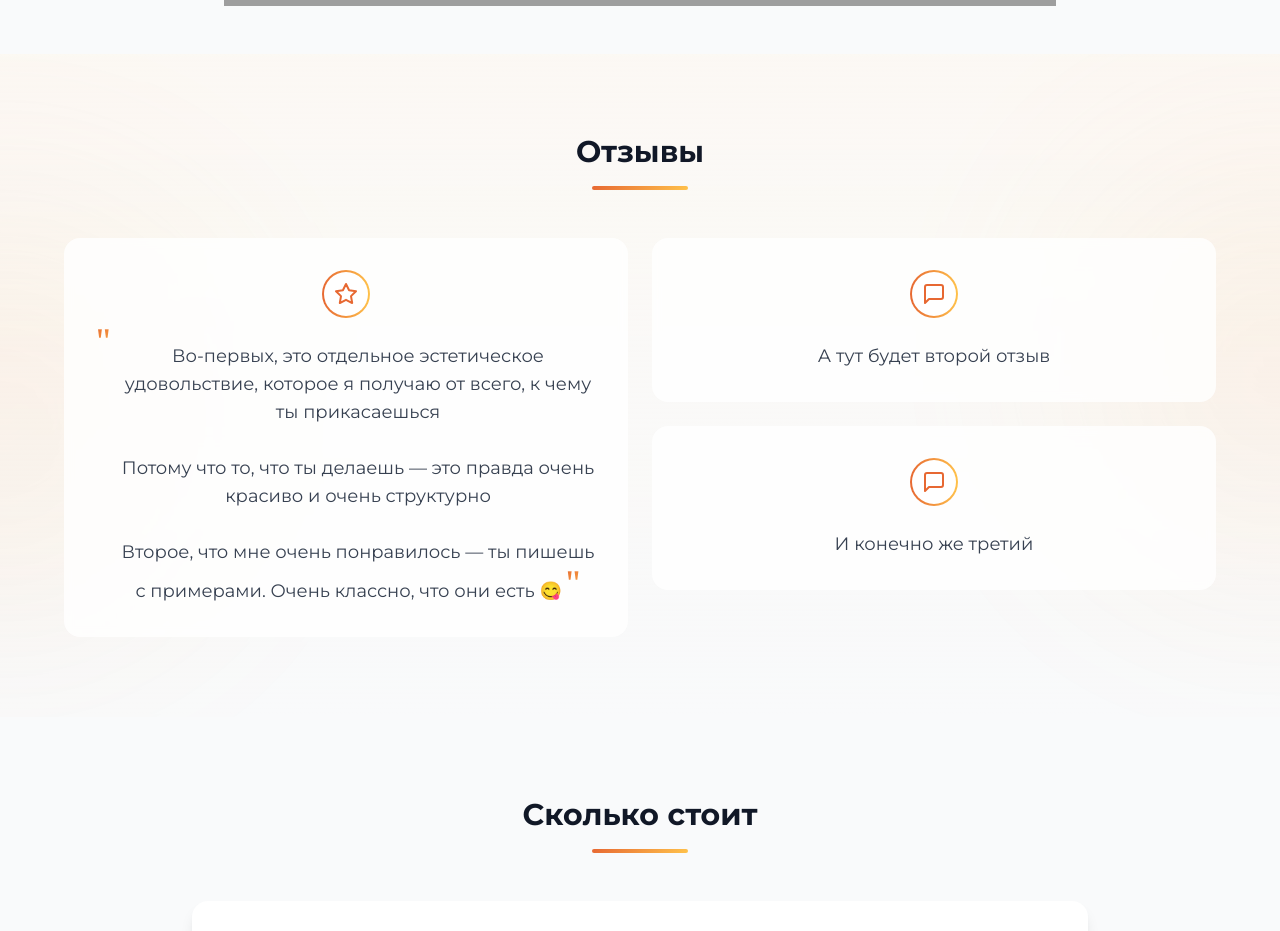
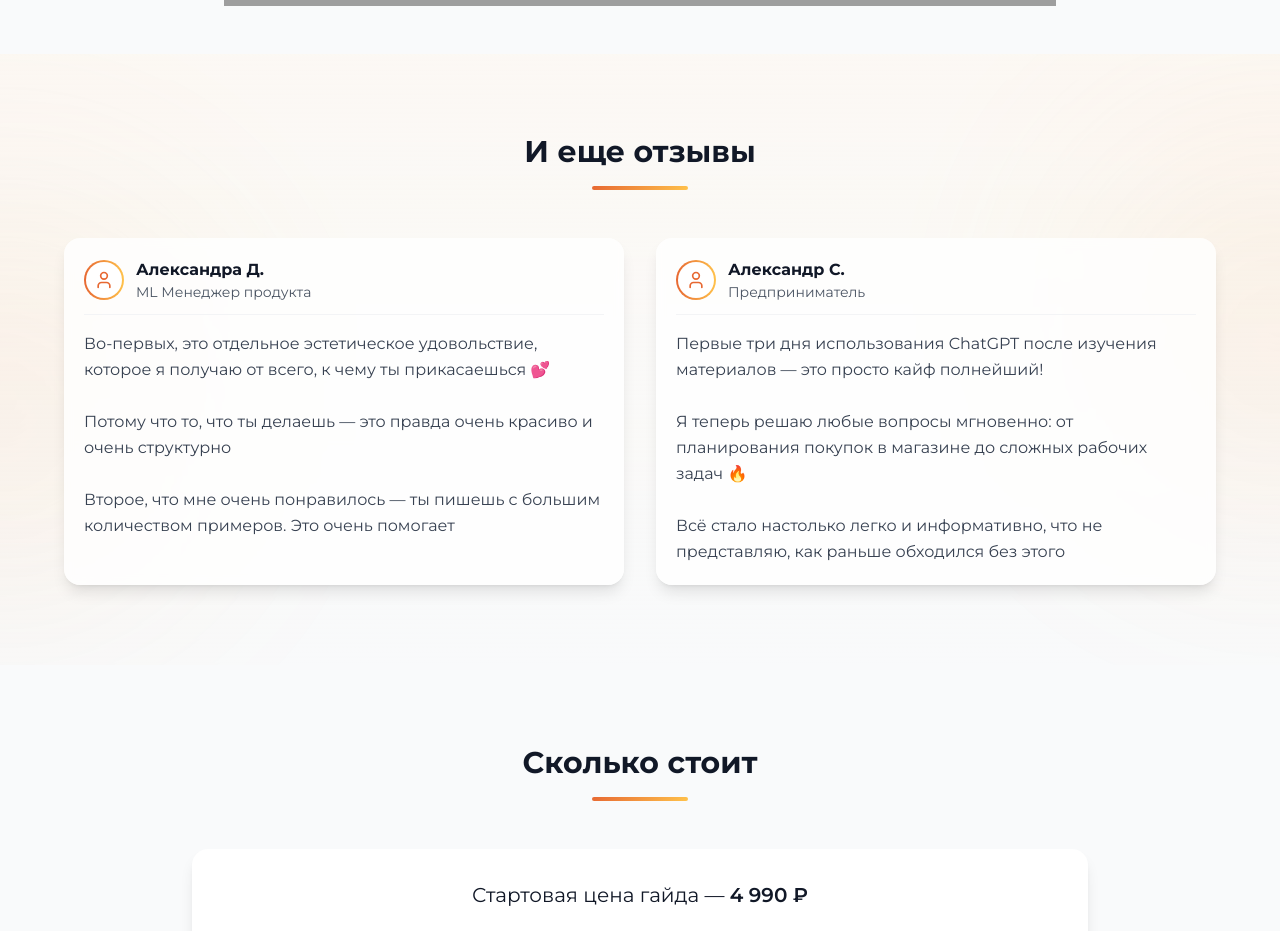
Before and after one commit to RaiconY/aiLanding, a React (Vite) app: page / in a window 1280 px wide. Shown: the part 9300-10231 px from the top of the page. Built offline with nearby package versions, Linux system fonts and the light colour scheme; grey boxes are pictures that could not be loaded.

Commit message:
Updated Testimonials.tsx

```diff
--- a/src/components/Testimonials.tsx
+++ b/src/components/Testimonials.tsx
@@ -1,20 +1,18 @@
 import React from 'react';
-import { MessageSquare, Star } from 'lucide-react';
+import { MessageCircle, User } from 'lucide-react';
 import SectionTitle from './SectionTitle';
 
-const Testimonials: React.FC = () => {
+const UpdatedTestimonials: React.FC = () => {
   const testimonials = [
     {
-      text: "Во-первых, это отдельное эстетическое удовольствие, которое я получаю от всего, к чему ты прикасаешься\n\nПотому что то, что ты делаешь — это правда очень красиво и очень структурно\n\nВторое, что мне очень понравилось — ты пишешь с примерами. Очень классно, что они есть 😋",
-      author: ""
+      text: "Во-первых, это отдельное эстетическое удовольствие, которое я получаю от всего, к чему ты прикасаешься 💕\n\nПотому что то, что ты делаешь — это правда очень красиво и очень структурно\n\nВторое, что мне очень понравилось — ты пишешь с большим количеством примеров. Это очень помогает",
+      name: "Александра Д.",
+      position: "ML Менеджер продукта"
     },
     {
-      text: "А тут будет второй отзыв",
-      author: ""
-    },
-    {
-      text: "И конечно же третий",
-      author: ""
+      text: "Первые три дня использования ChatGPT после изучения материалов — это просто кайф полнейший!\n\nЯ теперь решаю любые вопросы мгновенно: от планирования покупок в магазине до сложных рабочих задач 🔥\n\nВсё стало настолько легко и информативно, что не представляю, как раньше обходился без этого",
+      name: "Александр С.",
+      position: "Предприниматель"
     }
   ];
 
@@ -26,135 +24,51 @@ const Testimonials: React.FC = () => {
       <div className="absolute bottom-1/4 right-0 w-96 h-96 bg-gradient-to-l from-[#E76832] to-[#FFC24B] rounded-full filter blur-[128px] opacity-10 translate-x-1/2" />
 
       <div className="container mx-auto max-w-6xl relative z-10">
-        <SectionTitle title="Отзывы" />
+        <SectionTitle title="И еще отзывы" />
 
-        <div className="grid grid-cols-1 md:grid-cols-2 gap-6">
-          {/* Первый отзыв - слева */}
+        <div className="grid grid-cols-1 md:grid-cols-2 gap-6 lg:gap-8">
+          {testimonials.map((testimonial, index) => (
             <div
-            className="group bg-white/80 backdrop-blur-sm rounded-xl sm:rounded-2xl p-4 sm:p-6 md:p-8 transition-all duration-500 hover:shadow-2xl relative"
+              key={index}
+              className="group bg-white/80 backdrop-blur-sm rounded-xl sm:rounded-2xl p-4 md:p-5 transition-all duration-500 transform hover:scale-[1.02] hover:shadow-2xl shadow-lg animate-scale-in relative"
+              style={{ animationDelay: `${index * 150}ms` }}
             >
               {/* Gradient border on hover */}
               <div className="absolute inset-0 rounded-xl sm:rounded-2xl bg-gradient-to-r from-[#E76832] to-[#FFC24B] opacity-0 group-hover:opacity-100 transition-opacity duration-500" style={{ padding: '2px' }}>
                 <div className="h-full w-full bg-white/80 backdrop-blur-sm rounded-xl sm:rounded-2xl" />
               </div>
 
-            <div className="relative flex flex-col items-center text-center gap-6">
-              <div
-                className="w-12 h-12 rounded-full flex items-center justify-center transform group-hover:rotate-12 transition-all duration-500 bg-gradient-to-r from-[#E76832] to-[#FFC24B] p-[2px]"
-              >
+              <div className="relative flex flex-col h-full">
+                {/* Author info at the top */}
+                <div className="flex items-center gap-3 mb-4 pb-3 border-b border-gray-100">
+                  <div className="w-10 h-10 rounded-full flex items-center justify-center bg-gradient-to-r from-[#E76832] to-[#FFC24B] p-[2px] transform group-hover:rotate-12 transition-all duration-500">
                     <div className="w-full h-full rounded-full bg-white flex items-center justify-center">
-                  <Star className="h-6 w-6 text-[#E76832]" />
+                      <User className="h-5 w-5 text-[#E76832]" />
                     </div>
                   </div>
 
-              <div className="space-y-4">
-                <div
-                  className="relative text-sm sm:text-base md:text-lg text-gray-700 leading-relaxed whitespace-pre-line pl-6"
-                  style={{
-                    position: 'relative'
-                  }}
-                >
-                  <span
-                    className="absolute top-0 left-0 text-4xl font-serif text-orange-300 leading-none"
-                    style={{
-                      transform: 'translateY(-50%)',
-                      background: 'linear-gradient(135deg, #E76832 0%, #FFC24B 100%)',
-                      WebkitBackgroundClip: 'text',
-                      WebkitTextFillColor: 'transparent',
-                    }}
-                  >
-                    "
-                  </span>
-                  {testimonials[0].text}
-                  <span
-                    className="inline-block ml-1 text-4xl font-serif text-orange-300 leading-none"
-                    style={{
-                      background: 'linear-gradient(135deg, #E76832 0%, #FFC24B 100%)',
-                      WebkitBackgroundClip: 'text',
-                      WebkitTextFillColor: 'transparent',
-                    }}
-                  >
-                    "
-                  </span>
-                </div>
-
-                {testimonials[0].author && (
-                  <p className="text-xs sm:text-sm text-gray-600 font-medium mt-4">{testimonials[0].author}</p>
-                )}
-              </div>
+                  <div>
+                    <h3 className="font-bold text-gray-900 text-base">{testimonial.name}</h3>
+                    <p className="text-gray-600 text-sm">{testimonial.position}</p>
                   </div>
                 </div>
 
-          {/* Второй и третий отзывы - справа, друг под другом */}
-          <div className="flex flex-col gap-6">
-            {testimonials.slice(1).map((testimonial, index) => (
-              <div
-                key={index}
-                className="group bg-white/80 backdrop-blur-sm rounded-xl sm:rounded-2xl p-4 sm:p-6 md:p-8 transition-all duration-500 hover:shadow-2xl relative"
-              >
-                {/* Gradient border on hover */}
-                <div className="absolute inset-0 rounded-xl sm:rounded-2xl bg-gradient-to-r from-[#E76832] to-[#FFC24B] opacity-0 group-hover:opacity-100 transition-opacity duration-500" style={{ padding: '2px' }}>
-                  <div className="h-full w-full bg-white/80 backdrop-blur-sm rounded-xl sm:rounded-2xl" />
+                {/* Content */}
+                <div className="flex flex-col h-full">
+                  {/* Testimonial text */}
+                  <div className="flex-1">
+                    <p className="text-gray-700 leading-relaxed text-base whitespace-pre-line">
+                      {testimonial.text}
+                    </p>
                   </div>
-
-                <div className="relative flex flex-col items-center text-center gap-6">
-                  <div
-                    className="w-12 h-12 rounded-full flex items-center justify-center transform group-hover:rotate-12 transition-all duration-500 bg-gradient-to-r from-[#E76832] to-[#FFC24B] p-[2px]"
-                  >
-                    <div className="w-full h-full rounded-full bg-white flex items-center justify-center">
-                      <MessageSquare className="h-6 w-6 text-[#E76832]" />
-                    </div>
-                  </div>
-
-                  <div className="space-y-4">
-                    {!testimonial.text.includes("тут будет") && !testimonial.text.includes("конечно же") ? (
-                      <div
-                        className="relative text-sm sm:text-base md:text-lg text-gray-700 leading-relaxed whitespace-pre-line pl-6"
-                        style={{
-                          position: 'relative'
-                        }}
-                      >
-                        <span
-                          className="absolute top-0 left-0 text-4xl font-serif text-orange-300 leading-none"
-                          style={{
-                            transform: 'translateY(-50%)',
-                            background: 'linear-gradient(135deg, #E76832 0%, #FFC24B 100%)',
-                            WebkitBackgroundClip: 'text',
-                            WebkitTextFillColor: 'transparent',
-                          }}
-                        >
-                          "
-                        </span>
-                        {testimonial.text}
-                        <span
-                          className="inline-block ml-1 text-4xl font-serif text-orange-300 leading-none"
-                          style={{
-                            background: 'linear-gradient(135deg, #E76832 0%, #FFC24B 100%)',
-                            WebkitBackgroundClip: 'text',
-                            WebkitTextFillColor: 'transparent',
-                          }}
-                        >
-                          "
-                        </span>
-                      </div>
-                    ) : (
-                      <div className="text-sm sm:text-base md:text-lg text-gray-700 leading-relaxed whitespace-pre-line">
-                        {testimonial.text}
-                      </div>
-                    )}
-
-                    {testimonial.author && (
-                      <p className="text-xs sm:text-sm text-gray-600 font-medium mt-4">{testimonial.author}</p>
-                    )}
                 </div>
               </div>
             </div>
           ))}
         </div>
       </div>
-      </div>
     </section>
   );
 };
 
-export default Testimonials;
+export default UpdatedTestimonials;
```
Lines whose indentation alone changed are shown as unchanged.
